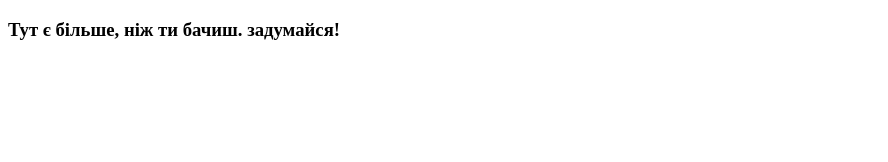
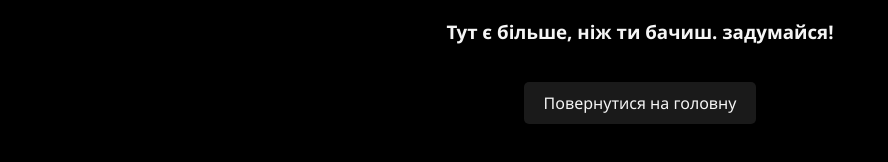
Before and after one commit to AbetikDev/Obuhov-Coin, a website built with Vite: page secret.html in a window 1280 px wide. Shown: the whole page, without its empty margins (0-888 px from the left). Built offline with nearby package versions, Linux system fonts and the light colour scheme.

Commit message:
fix pashalky and add new element

```diff
--- a/assets/styles/helper.css
+++ b/assets/styles/helper.css
@@ -1,3 +1,25 @@
+body {
+    font-family: 'Segoe UI', Tahoma, Geneva, Verdana, sans-serif;
+    margin: 0;
+    padding: 0;
+    box-sizing: border-box;
+    background-color: black;
+    color: #f5f5f5;
+    text-align: center;
+}
+.back {
+    display: inline-block;
+    margin-top: 20px;
+    padding: 10px 20px;
+    background-color: #1a1a1a;
+    color: #f5f5f5;
+    text-decoration: none;
+    border-radius: 5px;
+    transition: background-color 0.3s ease;
+}
+.back:hover {
+    background-color: #6c6c6c;
+}
 /* Хз шо тут писало ии для хз чого (не трогать) */
 
 .center-screen {
--- a/secret.html
+++ b/secret.html
@@ -19,8 +19,9 @@
 </head>
 <body>
     <h3>Тут є більше, ніж ти бачиш. задумайся!</h3>
+    <a class="back" href="index.html">Повернутися на головну</a>
     <script>
-        console.log("come to main page and search for more secrets on footer😉");
+        console.log("come to main page and search more secrets on footer😉");
     </script>
 </body>
 </html>
```
